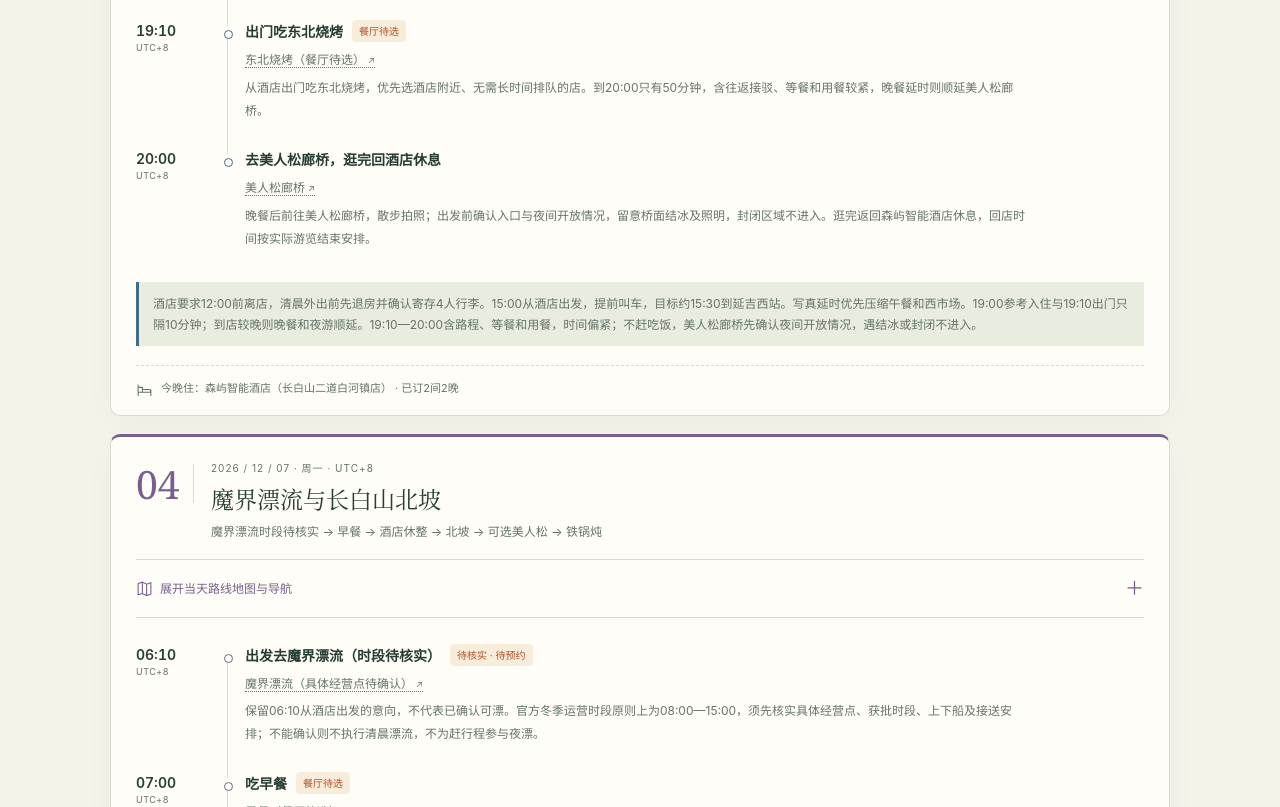
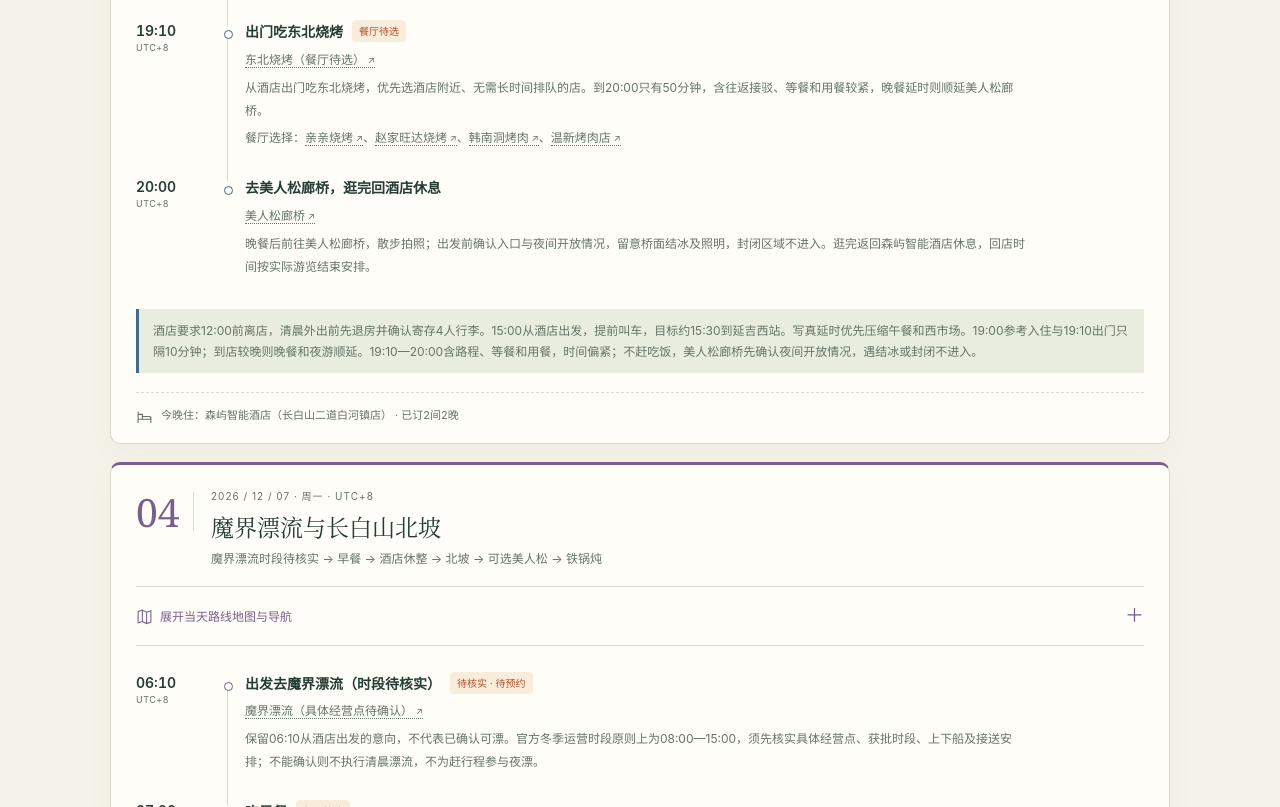
Before and after one commit to limiaomiao075-ux/travel, a plain HTML site: page dongbei-2026.html in a window 1280 px wide. Shown: the part 8560-9367 px from the top of the page. Drawn offline with Linux system fonts and the light colour scheme.

Commit message:
Add Changbaishan barbecue recommendations

```diff
--- a/dongbei-2026.html
+++ b/dongbei-2026.html
@@ -274,7 +274,7 @@ const days=[
   {time:'16:33',title:'G8140 高铁出发 · 延吉西 → 长白山站',place:'yanjiWest',ticket:'四人已出票',note:'12月6日16:33—18:18，四人同行，二等座。车次、检票口和实际乘车信息以电子车票为准。',focusNote:'四人已出票；G8140，延吉西16:33出发，18:18到长白山。'},
   {time:'18:18',title:'抵达长白山站',place:'changbaiStation',ticket:'酒店已订',note:'出站后前往已订森屿智能酒店（二道白河镇店）。接驳车型需容纳四人及全部行李，具体车程以当晚路况和高德导航为准。'},
   {time:'19:00',title:'到森屿智能酒店办理入住',place:'changbaiStay',ticket:'2间房已订',note:'19:00为参考时刻，按实际出站和接驳顺延；距离19:10出门仅10分钟，建议提前与前台沟通入住手续。酒店无早餐，次日早餐需要另行安排。'},
-  {time:'19:10',title:'出门吃东北烧烤',place:'changbaiBBQ',ticket:'餐厅待选',note:'从酒店出门吃东北烧烤，优先选酒店附近、无需长时间排队的店。到20:00只有50分钟，含往返接驳、等餐和用餐较紧，晚餐延时则顺延美人松廊桥。'},
+  {time:'19:10',title:'出门吃东北烧烤',place:'changbaiBBQ',ticket:'餐厅待选',note:'从酒店出门吃东北烧烤，优先选酒店附近、无需长时间排队的店。到20:00只有50分钟，含往返接驳、等餐和用餐较紧，晚餐延时则顺延美人松廊桥。',restaurantChoices:[{name:'亲亲烧烤',query:'亲亲烧烤 二道白河',city:'安图'},{name:'赵家旺达烧烤',query:'赵家旺达烧烤 二道白河',city:'安图'},{name:'韩南洞烤肉',query:'韩南洞烤肉 二道白河',city:'安图'},{name:'温新烤肉店',query:'温新烤肉店 二道白河',city:'安图'}]},
   {time:'20:00',title:'去美人松廊桥，逛完回酒店休息',place:'meirensongBridge',note:'晚餐后前往美人松廊桥，散步拍照；出发前确认入口与夜间开放情况，留意桥面结冰及照明，封闭区域不进入。逛完返回森屿智能酒店休息，回店时间按实际游览结束安排。'}
  ]},
   {n:4,date:'2026-12-07',weekday:'周一',color:'purple',title:'魔界漂流与长白山北坡',summary:'魔界漂流时段待核实 → 早餐 → 酒店休整 → 北坡 → 可选美人松 → 铁锅炖',hotel:'changbaiStay',hotelNote:' · 已订2间2晚，今晚继续住',route:['changbaiStay','mojieRafting','changbaiBreakfast','changbaiStay','northVisitorCenter','changbaiStay','meirensongBridge','changbaiStay','changbaiStew','changbaiStay'],mapPoints:[[48,190],[140,82],[230,170],[320,82],[410,185],[500,82],[590,176],[680,86],[770,182],[860,86]],mapSegments:[[0,1,2,3,4,5],[5,6,7],[7,8,9]],optionalSegmentIndexes:[1],optionalStopIndexes:[6],searchOnly:true,searchLinks:['changbaiStay','mojieRafting','changbaiBreakfast','northVisitorCenter','meirensongBridge','changbaiStew'],mode:'driving',routeLabel:'查看长白山全天路线',mapNote:'顺序示意：森屿酒店 → 魔界漂流（清晨时段待核实）→ 早餐 → 酒店休整 → 北景区游客集散中心检票乘车 → 酒店休整 → 铁锅炖 → 回酒店。细虚线为美人松廊桥可选支线，休整后按日光与体力决定是否去。漂流经营点和餐厅未定，用高德名称查找后确认入口，不生成虚构坐标的全天导航；景区内按官方换乘安排游览，示意图不代表可自驾入山。',transport:'06:10出发、07:00早餐为原计划，漂流未确认前不进入倒计时。官方规范规定冬季漂流原则上08:00—15:00运营、不得夜漂；需核实具体经营点的获批时段与接送安排。若只能08:00后漂流，无法再按原计划08:30从酒店去北坡：优先保留北坡预约，取消或另排漂流，不硬塞。15:00出景区是预计，需包含换乘排队；返店后按实际时间休整，可选拍照不赶场。今晚继续住长白山，次日05:50离店送站，乘07:11—09:23高铁至龙嘉，今晚整理好行李并确认司机与退房手续。',events:[
```
